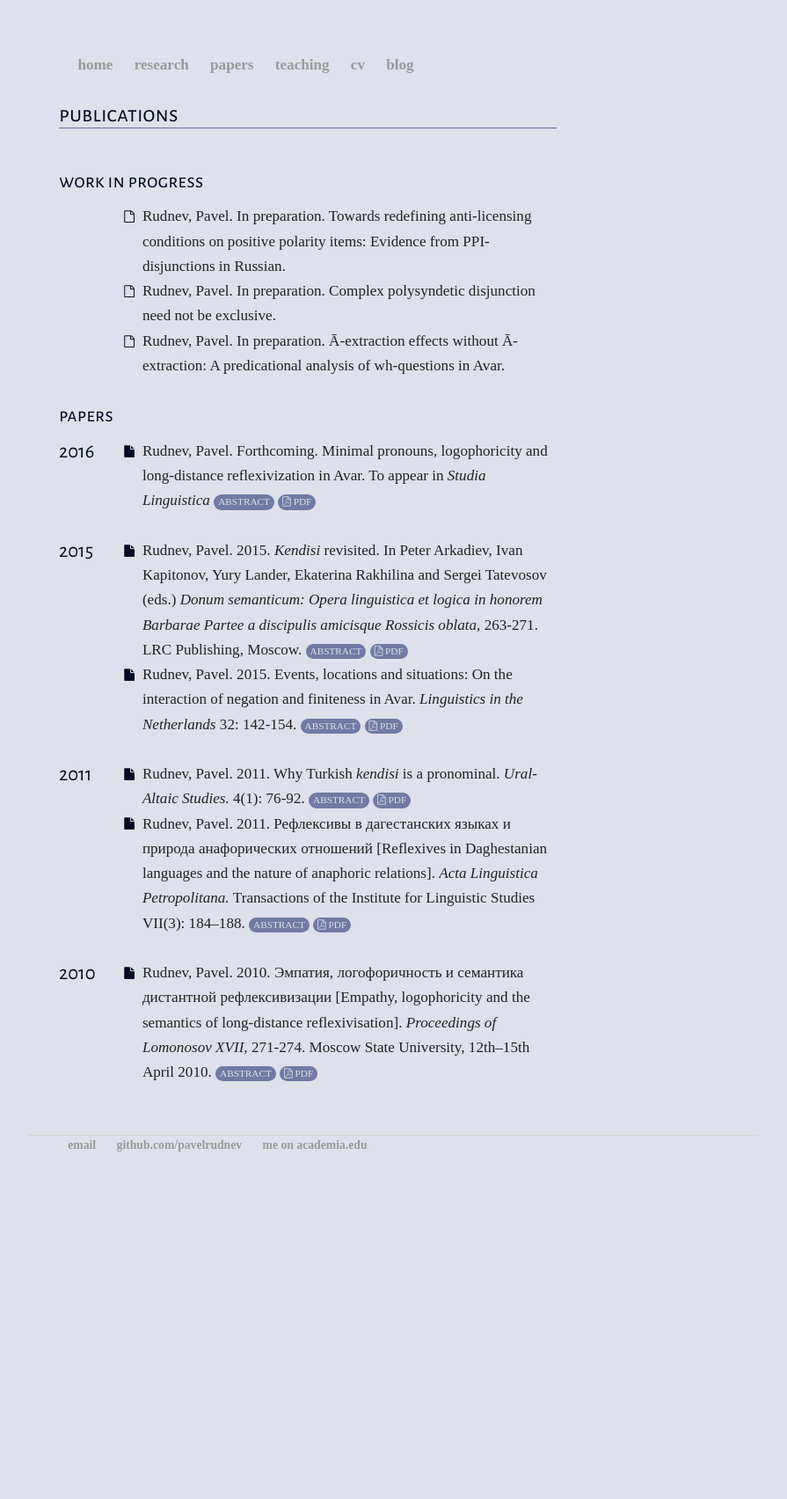
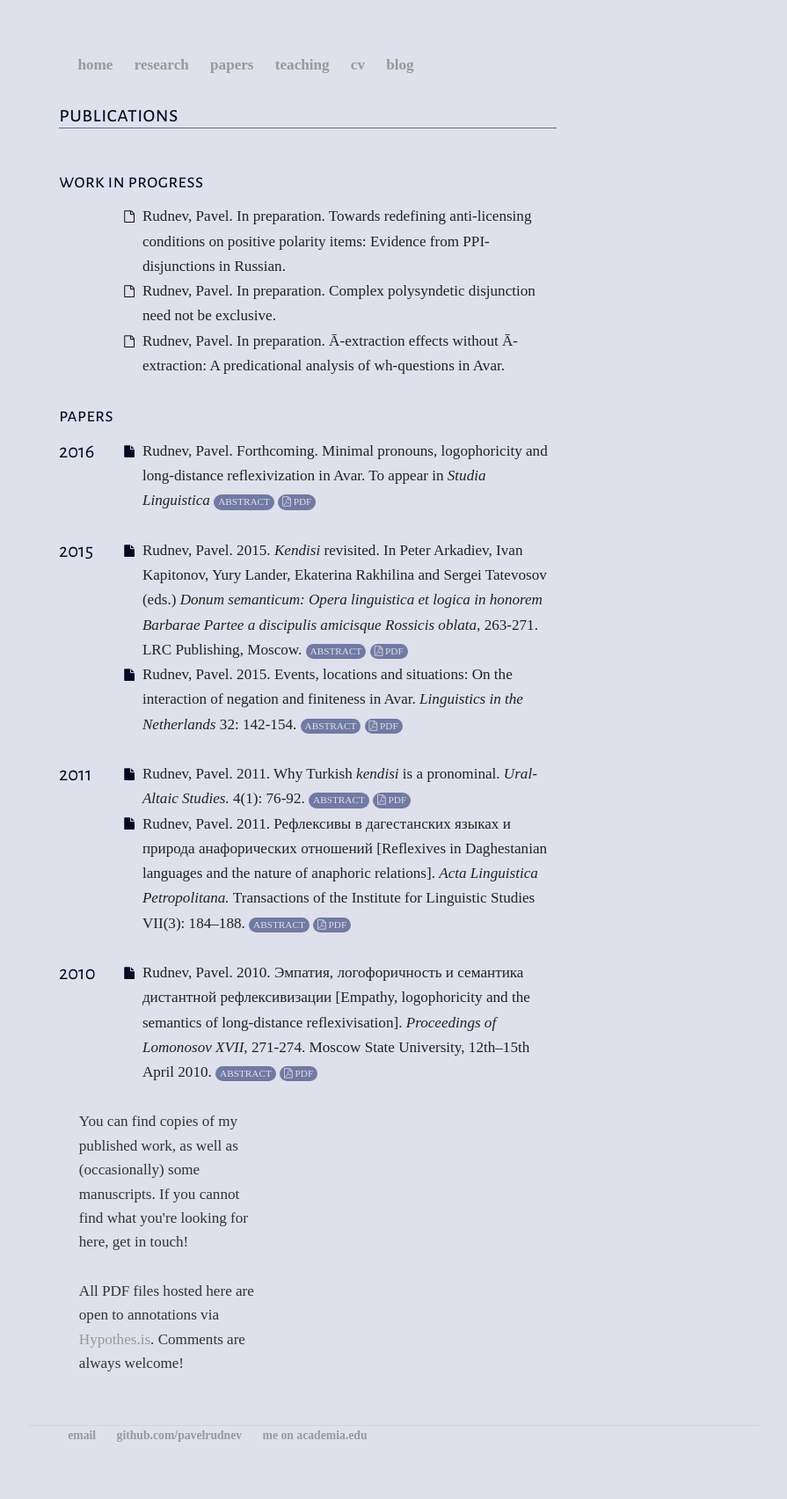
Before and after one commit to mishaknyazev/pavelrudnev.github.io, a Jekyll site: the page built from papers/index.html, in a window 1280 px wide. Shown: the whole page at 88% size, without its empty margins (192-1087 px from the left). Built offline with Jekyll 4.4.1, drawn with Linux system fonts in a browser that asks for light colours; nearby versions of some CDN libraries; some web fonts are replaced; before the commit the page ends 1373 px from its top, so only the background shows below that.

Commit message:
Update papers

```diff
--- a/papers/index.html
+++ b/papers/index.html
@@ -122,4 +122,8 @@ title: "Papers | Pavel Rudnev"
 	    </div>
 </div>
 </div>
+<div class="unit-30">
+    <p>You can find copies of my published work, as well as (occasionally) some manuscripts. If you cannot find what you're looking for here, get in touch!</p>
+    <p>All PDF files hosted here are open to annotations via <a href="https://hypothes.is">Hypothes.is</a>. Comments are always welcome!</p>
 </div>
+</div>
```
